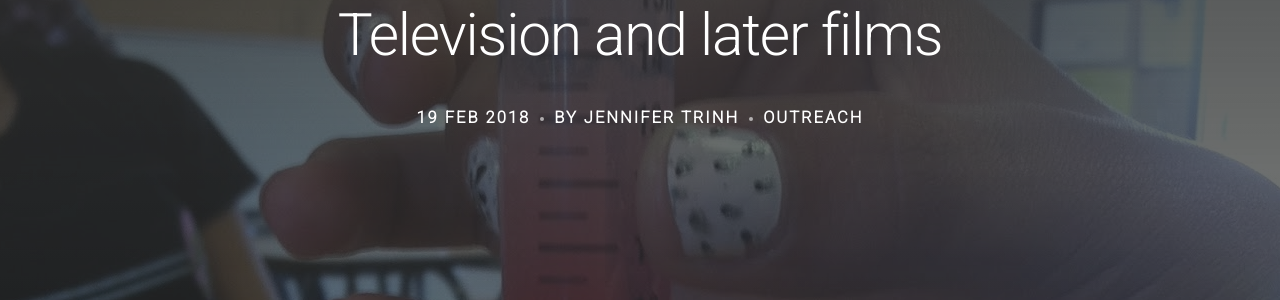
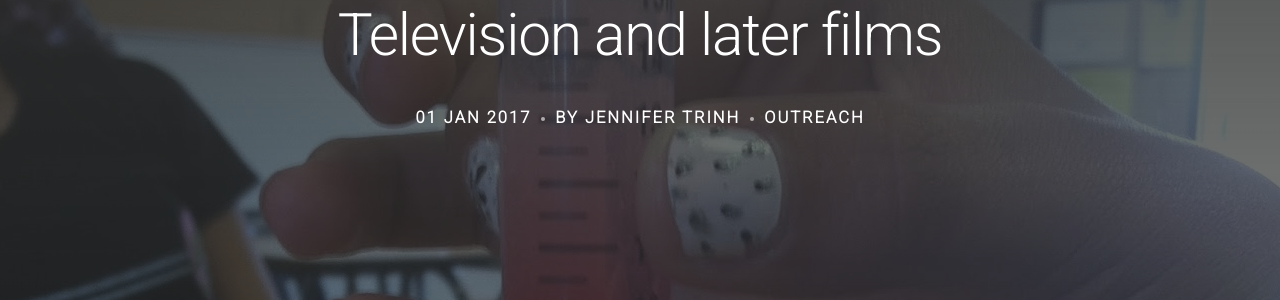
Before and after one commit to jennifertrinh/jennifertrinh.github.io, a Jekyll site: the page built from _posts/2017-01-01-women-in-stem.markdown, in a window 1280 px wide and 900 px high. Shown: the part 243-543 px from the top of the window. Built offline with Jekyll 4.4.1, drawn with Linux system fonts in a browser that asks for light colours; nearby versions of some CDN libraries; some web fonts are replaced; comment, search, counter and statistics services are not loaded; some of the changed text lies outside the part shown.

Commit message:
rearrange posts

```diff
--- a/_posts/2018-02-19-women-in-stem.markdown
+++ b/_posts/2017-01-01-women-in-stem.markdown
@@ -1,7 +1,7 @@
 ---
 layout: post
 title:  "Television and later films"
-date:   2018-02-19 18:00:00
+date:   2017-01-01 18:00:00
 excerpt: "There aren't as many women in STEM, but there are a ton of ways to try to address that."
 categories: outreach
 tags:  women in stem girls outreach
--- a/_posts/2018-02-19-physics-research.markdown
+++ b/_posts/2017-05-01-physics-research.markdown
@@ -1,8 +1,8 @@
 ---
 layout: post
 title:  "Physics Research"
-date:   2018-02-19 18:00:00
-last_modified_at:  2018-02-19 18:00:00
+date:   2017-05-01 18:00:00
+last_modified_at:  2017-05-01 18:00:00
 excerpt: "I've been on the physics track since the age of 13, and I've done some really fun research along the way."
 categories: research
 tags:  graduate research ucsc physics condensed matter
```
